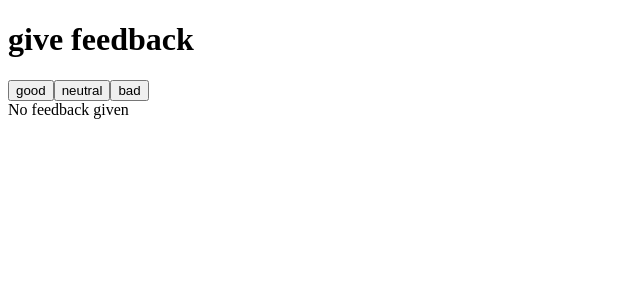
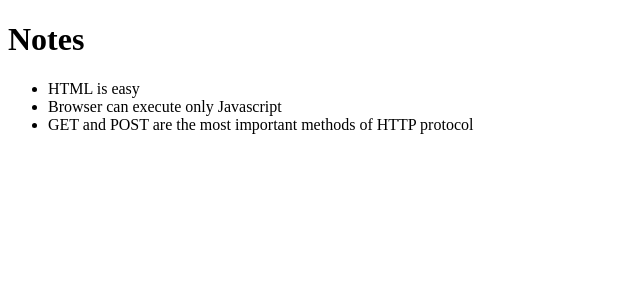
Before and after one commit to hjake32/FullstackOpen, a React (Create React App) app: page / in a window 1280 px wide. Shown: the top 300 px of the page, without its empty margins (0-640 px from the left). Built offline with nearby package versions, Linux system fonts and the light colour scheme.

Commit message:
Through part 2a, separate components into modules

```diff
--- /dev/null
+++ b/src/App.js
@@ -0,0 +1,17 @@
+import React from 'react'
+import Note from './components/Note'
+
+const App = ({ notes }) => {
+  return (
+    <div>
+      <h1>Notes</h1>
+      <ul>
+        {notes.map((note) =>
+          <Note key={note.id} note={note} />
+        )}
+      </ul>
+    </div>
+  )
+}
+
+export default App
--- /dev/null
+++ b/src/components/Note.js
@@ -0,0 +1,9 @@
+import React from 'react'
+
+const Note = ({ note }) => {
+  return (
+    <li>{note.content}</li>
+  )
+}
+
+export default Note
--- a/src/index.js
+++ b/src/index.js
@@ -1,71 +1,29 @@
-import React, { useState } from 'react'
+import React from 'react'
 import ReactDOM from 'react-dom'
+import App from './App'
 
-const Button = (props) => {
-  return (
-    <button onClick= {props.handleClick}>
-      {props.text}
-    </button>
-  )
-}
+const notes = [
+  {
+    id: 1,
+    content: 'HTML is easy',
+    date: '2019-05-30T17:30:31.098Z',
+    important: true
+  },
+  {
+    id: 2,
+    content: 'Browser can execute only Javascript',
+    date: '2019-05-30T18:39:34.091Z',
+    important: false
+  },
+  {
+    id: 3,
+    content: 'GET and POST are the most important methods of HTTP protocol',
+    date: '2019-05-30T19:20:14.298Z',
+    important: true
+  }
+]
 
-const Stats = (props) => {
-  return (
-    <div>{props.text} {props.value}</div>
-  )
-}
-
-const App = () => {
-  // save clicks of each button to own state
-  const [good, setGood] = useState(0)
-  const [neutral, setNeutral] = useState(0)
-  const [bad, setBad] = useState(0)
-  const [all, setAll] = useState(0)
-
-  const goodClick = () => {
-    setGood(good + 1)
-    setAll(all + 1)
-  }
-  const neutralClick = () => {
-    setNeutral(neutral + 1)
-    setAll(all + 1)
-  }
-  const badClick = () => {
-    setBad(bad + 1)
-    setAll(all + 1)
-  }
-
-  return (
-
-    <div>
-      <div>
-        <h1>give feedback</h1>
-        <Button handleClick= {goodClick} text = "good" />
-        <Button handleClick= {neutralClick} text = "neutral" />
-        <Button handleClick= {badClick} text = "bad" />
-      </div>
-      {all ?
-      <div>
-        <h1>statistics</h1>
-        <table>
-          <tbody>
-            <tr>
-              <td><Stats text ="good" value = {good} /></td>
-            </tr>
-            <tr>
-              <td><Stats text ="bad" value = {bad} /></td>
-            </tr>
-              <td><Stats text ="all" value = {all} /></td>
-            <tr>
-              <td><Stats text= "average" value ={ good - bad / all} /></td>
-            </tr>
-          </tbody>
-        </table>
-      </div> : "No feedback given" }
-    </div>
-  )
-}
-
-ReactDOM.render(<App />,
+ReactDOM.render(
+  <App notes={notes} />,
   document.getElementById('root')
 )
```
